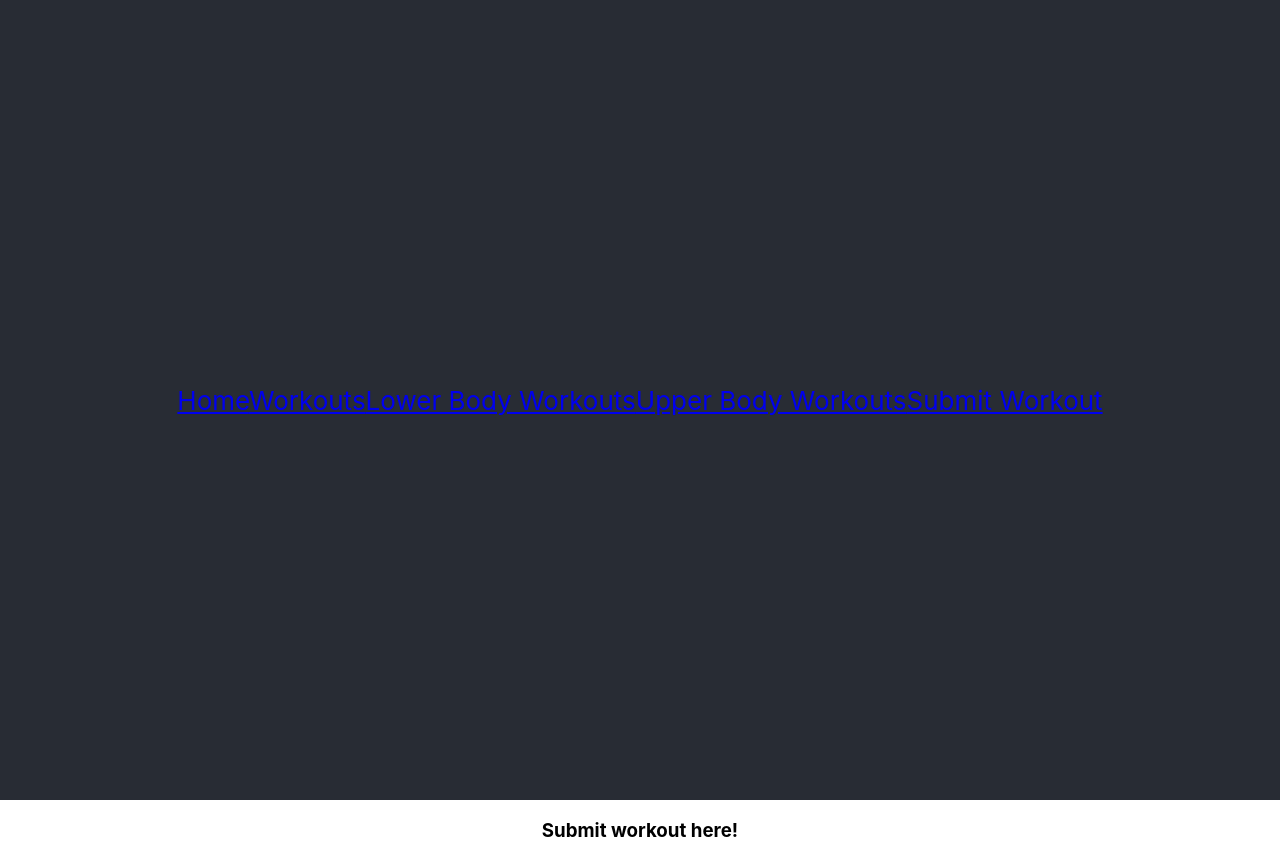
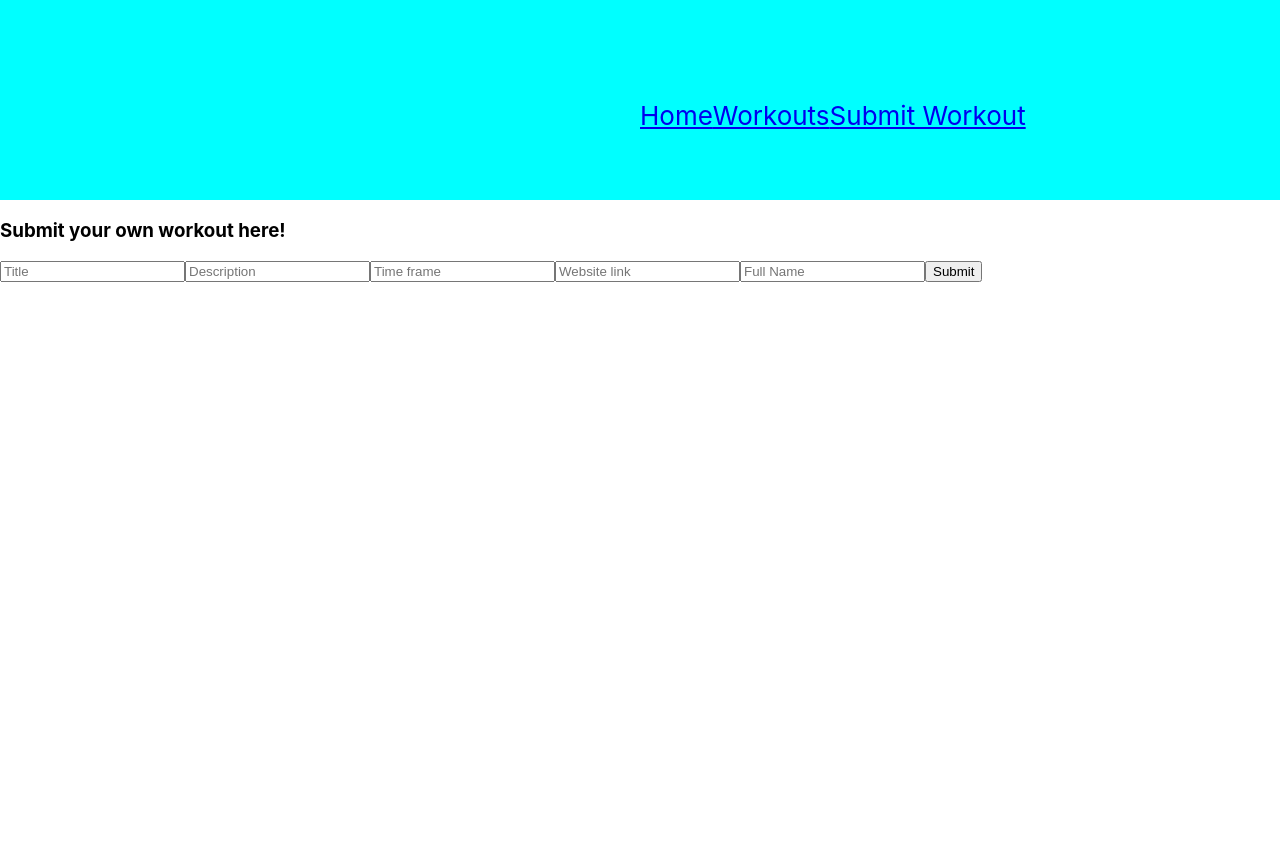
Before and after one commit to tiffpereira/Sweat-zone, a React (Create React App) app in the folder client/: page /submission in a window 1280 px wide. After the commit the page ends 800 px from the top, so only its background shows below. Built offline with nearby package versions, Linux system fonts and the light colour scheme; the HTML template or start-up script is replaced by a standard one.

Commit message:
Trying to get axios to work

```diff
--- a/client/src/App.css
+++ b/client/src/App.css
@@ -1,4 +1,4 @@
-.App {
+/* .App {
   text-align: center;
 }
 
@@ -35,4 +35,31 @@
   to {
     transform: rotate(360deg);
   }
+} */
+
+.App-header {
+  background-color: aqua;
+  min-height: 25vh;
+  display: flex;
+  flex-direction: column;
+  align-items: center;
+  justify-content: center;
+  font-size: calc(10px + 2vmin);
+  color: white;
 }
+
+nav {
+  display: flex;
+  justify-content: center;
+  align-items: center;
+  position: absolute;
+  margin-top: 0;
+}
+
+.homeImage {
+  display: flex;
+  justify-content: center;
+  align-items: center;
+  max-width: 50%;
+  margin-top: 50px;
+}
--- a/client/src/components/Home.js
+++ b/client/src/components/Home.js
@@ -3,7 +3,7 @@ import React from 'react'
 const Home = () => {
 
     return (
-    <div>
+    <div className='homeImage'>
         <h3> Sweat Zone</h3>
         <img src = 'https://cdn.thespaces.com/wp-content/uploads/2020/01/Gymshark-hero-crop.jpg' alt = 'sweat gym' id='homepageImage'></img>
     </div>
--- a/client/src/components/LowerWorkouts.js
+++ b/client/src/components/LowerWorkouts.js
@@ -2,24 +2,35 @@ import React from 'react'
 import { useState, useEffect } from 'react'
 import axios from 'axios'
 
-const LowerWorkouts = () => {
+
+const LowerbodWorkouts = () => {
     const [lower, setLower] = useState({})
 
     const getLower = async () => {
-        const lowerList = await axios.get('http://localhost:3005/lowerbodyworkouts')
-        setLower(lowerList.data.lowerworkouts)
-        console.log(lower)
+        const res = await axios.get('http://localhost:3005/lowerbodyworkouts')
+        setLower(res.data.lowerworkouts)
     }
 
     useEffect(() => {
         getLower()
     }, [])
 
-
-
-    return (
-        <h3> Lower bod workouts </h3>
+    if (lower[0]) {
+        return (
+            <div>
+                {lower.map((lowerworkouts) => (
+                    <div>
+                        <h2>{lowerworkouts.title}</h2>
+                        <h3>Time frame: {lowerworkouts.time_frame}</h3>
+                        <h4>Workout description:{lowerworkouts.description}</h4>
+                        <h4>{lowerworkouts.url}</h4>
+                    </div>
+                ))}
+            </div>
     )
+}       else {
+    return <h1>Page loading...</h1>
+}
 }
 
-export default LowerWorkouts
+export default LowerbodWorkouts
--- a/client/src/components/Nav.js
+++ b/client/src/components/Nav.js
@@ -8,8 +8,8 @@ function Nav() {
       <nav>
         <Link to='/'>Home</Link>
         <Link to='/workouts'>Workouts</Link>
-        <Link to='/lowerbodyworkouts' >Lower Body Workouts</Link>
-        <Link to='/upperbodyworkouts' >Upper Body Workouts</Link>
+        {/* <Link to='/lowerbodyworkouts' >Lower Body Workouts</Link>
+        <Link to='/upperbodyworkouts' >Upper Body Workouts</Link> */}
         <Link to='/submission' >Submit Workout</Link>
       </nav>
     </header>
--- a/client/src/components/Submission.js
+++ b/client/src/components/Submission.js
@@ -2,7 +2,15 @@ import React from 'react'
 
 const Submission = () => {
     return (
-        <h3> Submit workout here! </h3>
+        <div>
+        <h3> Submit your own workout here! </h3>
+        <input type="text" id={'title'} name={'title'} placeholder={'Title'} />
+        <input type="text-area" id={'description'} name={'description'} placeholder={'Description'} />
+        <input type="text" id={'time-frame'} name={'time-frame'} placeholder={'Time frame'} />
+        <input type="text" id={'url'} name={'url'} placeholder={'Website link'}/>
+        <input type="text" id={'name'} name={'name'} placeholder={'Full Name'}/>
+        <button>Submit</button>
+        </div>
     )
 }
 
--- a/client/src/components/Workouts.js
+++ b/client/src/components/Workouts.js
@@ -1,16 +1,16 @@
 import React from 'react'
 import { useNavigate } from 'react-router-dom'
 
-const Workouts = () => {
+const Workouts = (props) => {
     const navigate= useNavigate()
 
     return (
         <div>
             <div onClick={() => navigate('/lowerbodyworkouts')}>
-                <h3>Lower Body Workouts</h3>
+                <h1>Lower Body Workouts</h1>
             </div>
             <div onClick={() => navigate('/upperbodyworkouts')}>
-                <h3>Upper Body Workouts</h3>
+                <h1>Upper Body Workouts</h1>
             </div>
 
         </div>
```
